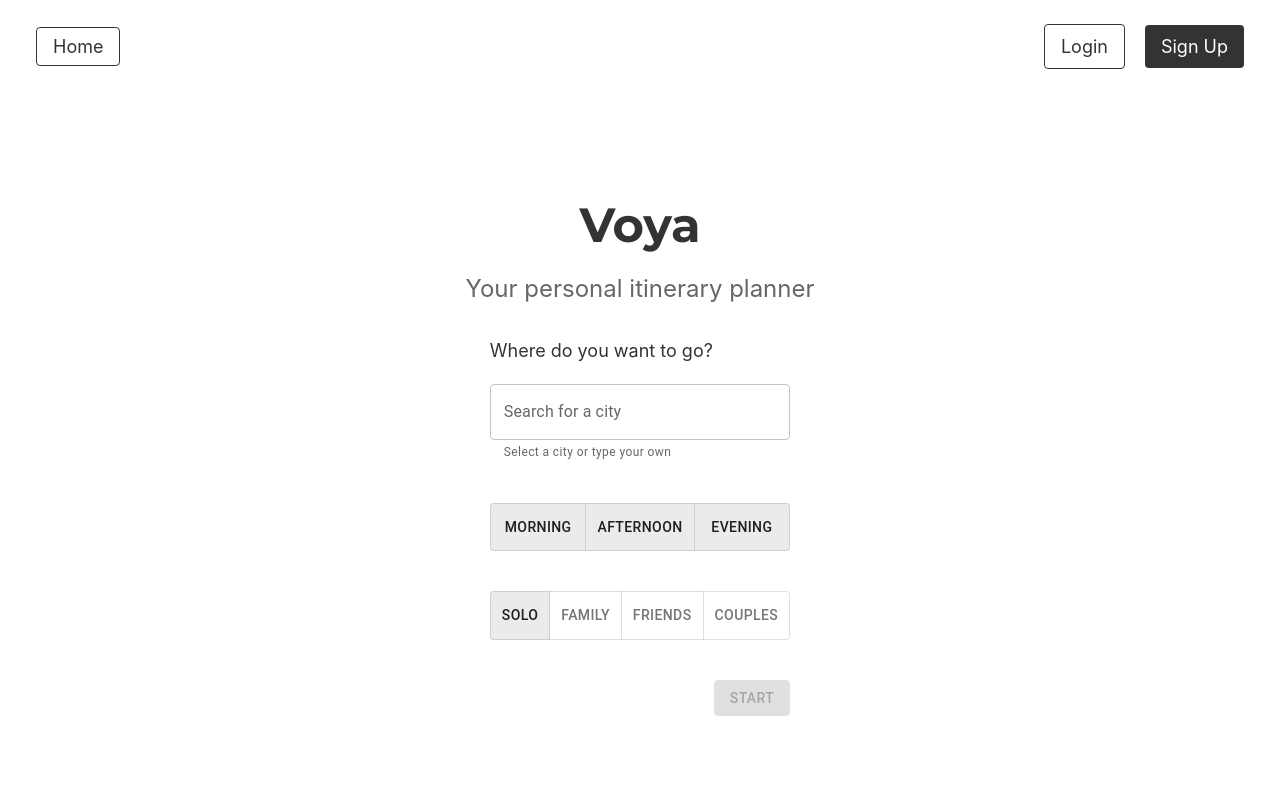
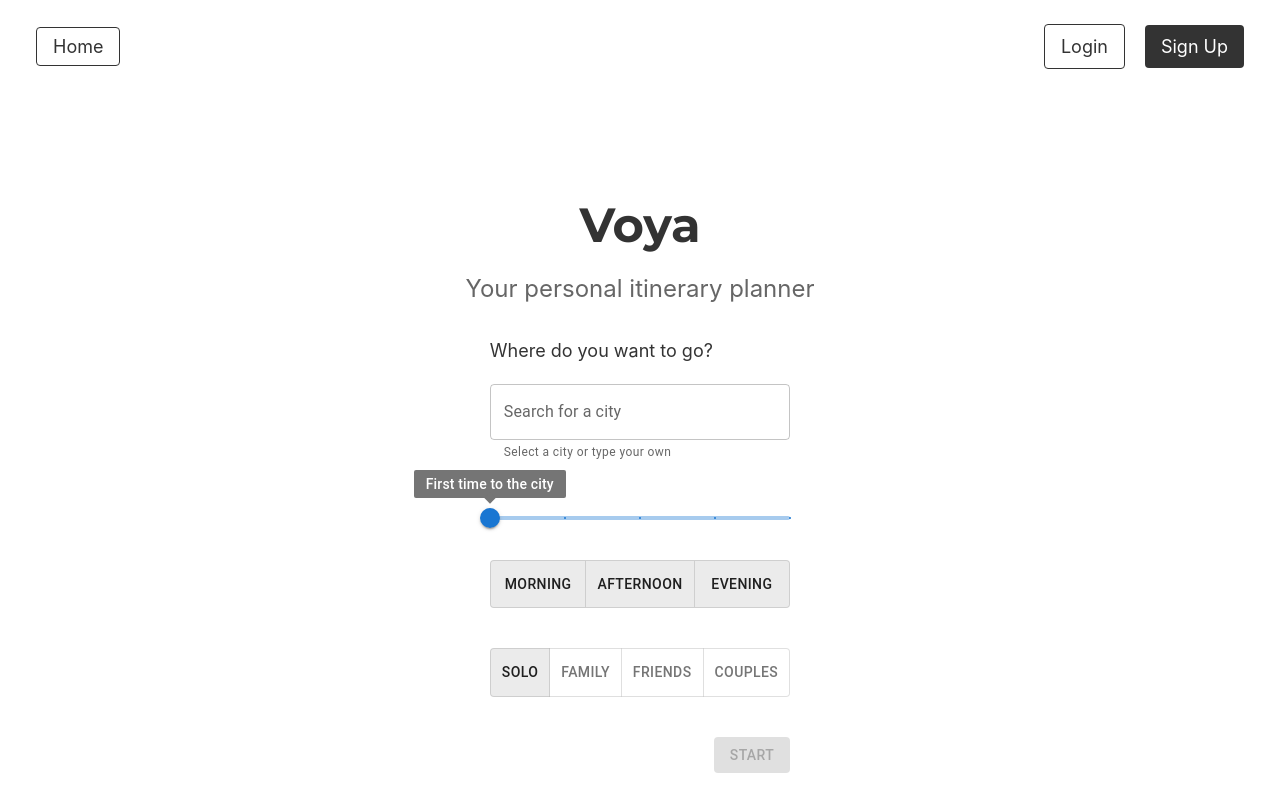
Before and after one commit to travelator/travelator-web, a React (Vite) app: page / in a window 1280 px wide. Shown: the top 812 px of the page. Built offline with nearby package versions, Linux system fonts and the light colour scheme; no server answers.

Commit message:
Feature: added a uniqueness slider to home page

```diff
--- /dev/null
+++ b/src/components/Slider/Slider.jsx
@@ -0,0 +1,36 @@
+import Box from '@mui/material/Box';
+import Slider from '@mui/material/Slider';
+
+function valuetext(value) {
+    const labels = [
+        'First time to the city',
+        'Exploring popular spots',
+        'Off-the-beaten-path',
+        'Hidden gems',
+        'Living like a local',
+    ];
+    return labels[value / 25];
+}
+
+export default function UniqueTripSlider() {
+    return (
+        <Box sx={{ width: 300 }}>
+            <Slider
+                aria-label="Uniqueness of Trip"
+                defaultValue={0}
+                getAriaValueText={valuetext}
+                valueLabelDisplay="on"
+                step={25}
+                marks
+                min={0}
+                max={100}
+                valueLabelFormat={valuetext}
+                sx={{
+                    '& .MuiSlider-valueLabel': {
+                        visibility: 'visible', // Ensures the label is always visible
+                    },
+                }}
+            />
+        </Box>
+    );
+}
--- a/src/pages/Home.jsx
+++ b/src/pages/Home.jsx
@@ -6,6 +6,7 @@ import '../styles/Home.css';
 import useApi from '../hooks/FetchApi';
 import CustomToggle from '../components/Toggles/CustomToggle';
 import Loading from '../components/Loading';
+import UniqueTripSlider from '../components/Slider/Slider';
 
 function Home() {
     const [selectedOption, setSelectedOption] = useState(null);
@@ -15,6 +16,7 @@ function Home() {
         'evening',
     ]);
     const [selectedGroup, setSelectedGroup] = useState('solo');
+    const [selectedUniqueness, setSelectedUniqueness] = useState(0);
     const [isLoading, setIsLoading] = useState(false);
 
     const navigate = useNavigate();
@@ -32,6 +34,7 @@ function Home() {
             city: selectedCity,
             timeOfDay: selectedTime,
             group: selectedGroup,
+            uniqueness: selectedUniqueness,
         };
         try {
             const response = await postData(homePageData);
@@ -82,6 +85,14 @@ function Home() {
                             />
                         </div>
                         <div className="main">
+                            <UniqueTripSlider
+                                value={selectedUniqueness}
+                                onChange={(e, newValue) =>
+                                    setSelectedUniqueness(newValue)
+                                }
+                            />
+                        </div>
+                        <div className="main">
                             <CustomToggle
                                 options={timeOfDayOptions}
                                 multiple={true}
--- a/src/styles/Home.css
+++ b/src/styles/Home.css
@@ -87,3 +87,7 @@
 .custom-toggle-button:not(.Mui-selected):hover {
     background-color: #f0f0f0;
 }
+
+.unique-trip-slider {
+    margin-bottom: 20px;
+}
```
Also changed, not shown: src/pages/Rate.jsx (+4 -5 lines), src/routes.jsx (+2 -6 lines), 1 other file (tests, documents, lock files or other folders).
